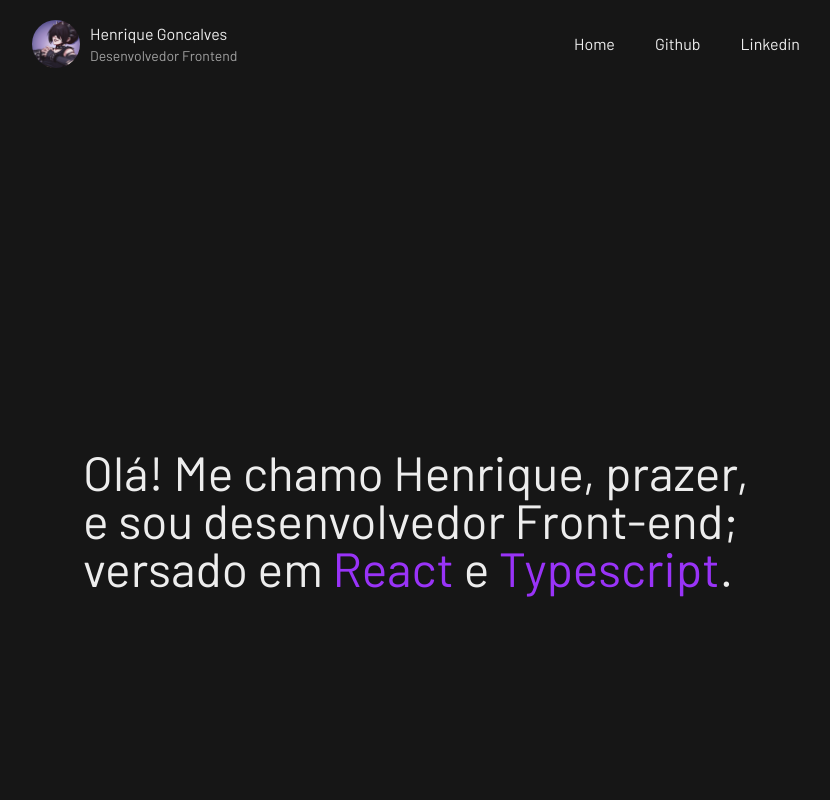
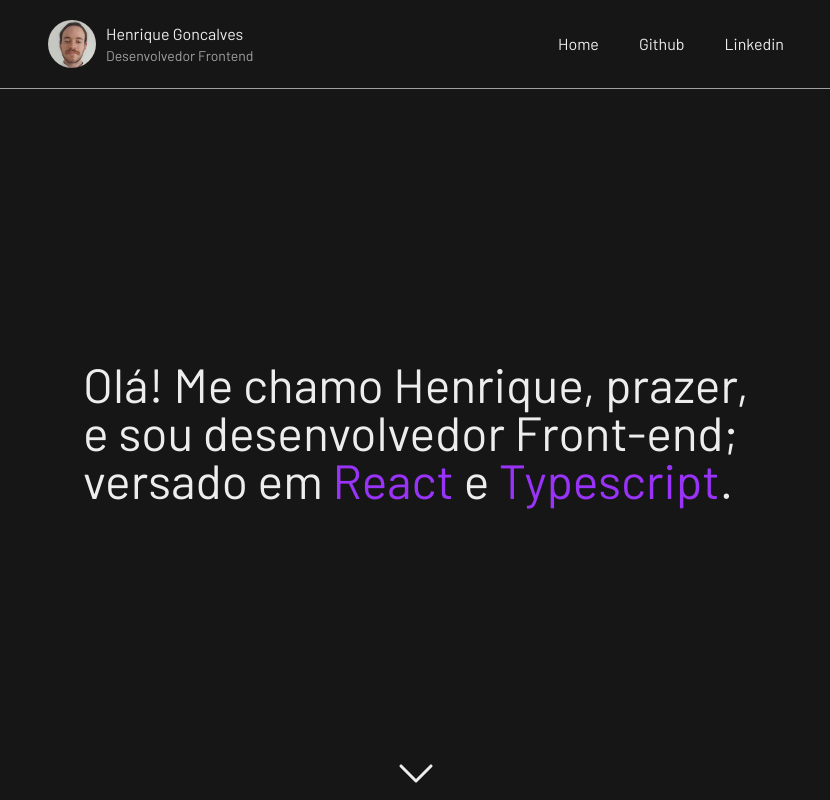
Before and after one commit to mariquegonn-dev/myportfolio-next, a Next.js app: page / in a window 1280 px wide. Shown: the top 800 px of the page, without its empty margins (224-1054 px from the left). Built offline with nearby package versions, Linux system fonts and the light colour scheme.

Commit message:
feat: small changes

```diff
--- a/src/components/Header/Header.tsx
+++ b/src/components/Header/Header.tsx
@@ -6,8 +6,8 @@
 
 export const Header = ({ children }: HeaderProps) => {
   return (
-    <header className="container mx-auto font-normal text-whitePrimary">
-      <div className="flex flex-wrap items-center justify-between p-4">
+    <header className="fixed left-0 right-0 top-0 z-[1000] border-b-[1px] border-graySec bg-black font-normal text-whitePrimary">
+      <div className="mx-auto flex max-w-3xl flex-wrap items-center justify-between p-4">
         <MainLogo />
 
         <nav aria-label="menu de links para navegação" role="navigation">
--- a/src/components/Header/components/LinkMenu/LinkMenu.tsx
+++ b/src/components/Header/components/LinkMenu/LinkMenu.tsx
@@ -9,6 +9,7 @@
   return (
     <>
       <Link
+        target="_blank"
         className="inline-block py-4 transition-all ease-in-out hover:text-purplePrimary"
         href={href}
       >
--- a/src/components/Header/components/MainNav/MainNav.tsx
+++ b/src/components/Header/components/MainNav/MainNav.tsx
@@ -30,7 +30,7 @@
       </div>
 
       {isOpenMenu && (
-        <div className="absolute left-0 top-24 z-[1000] grid min-h-[88%] w-full items-start bg-black">
+        <div className="absolute left-0 top-24 z-[1000] grid min-h-screen w-full items-start bg-black">
           <ul className="grid justify-center justify-items-center gap-4 px-4 text-xl">
             {items.mainNav.map((item) => (
               <li key={item.href}>
--- a/src/components/MainLogo/MainLogo.tsx
+++ b/src/components/MainLogo/MainLogo.tsx
@@ -4,19 +4,23 @@
 export const MainLogo = () => {
   return (
     <>
-      <div className="flex items-center gap-2.5">
+      <Link
+        target="_blank"
+        href="https://www.linkedin.com/in/mariquegonn-dev"
+        className="flex items-center gap-2.5"
+      >
         <Image
           className="max-w-full rounded-full object-fill"
-          src="/assets/images/perfil.jpg"
+          src="/assets/images/perfil.png"
           width={48}
           height={48}
           alt="imagem de perfil"
         />
-        <Link href="/">
+        <div>
           <h2>Henrique Goncalves</h2>
           <p className="text-sm text-graySec">Desenvolvedor Frontend</p>
-        </Link>
-      </div>
+        </div>
+      </Link>
     </>
   );
 };
--- /dev/null
+++ b/src/components/Projetos/Projetos.tsx
@@ -0,0 +1,3 @@
+export const Projetos = () => {
+  return <></>;
+};
--- /dev/null
+++ b/src/components/Projetos/index.ts
@@ -0,0 +1 @@
+export * from "./Projetos";
```
